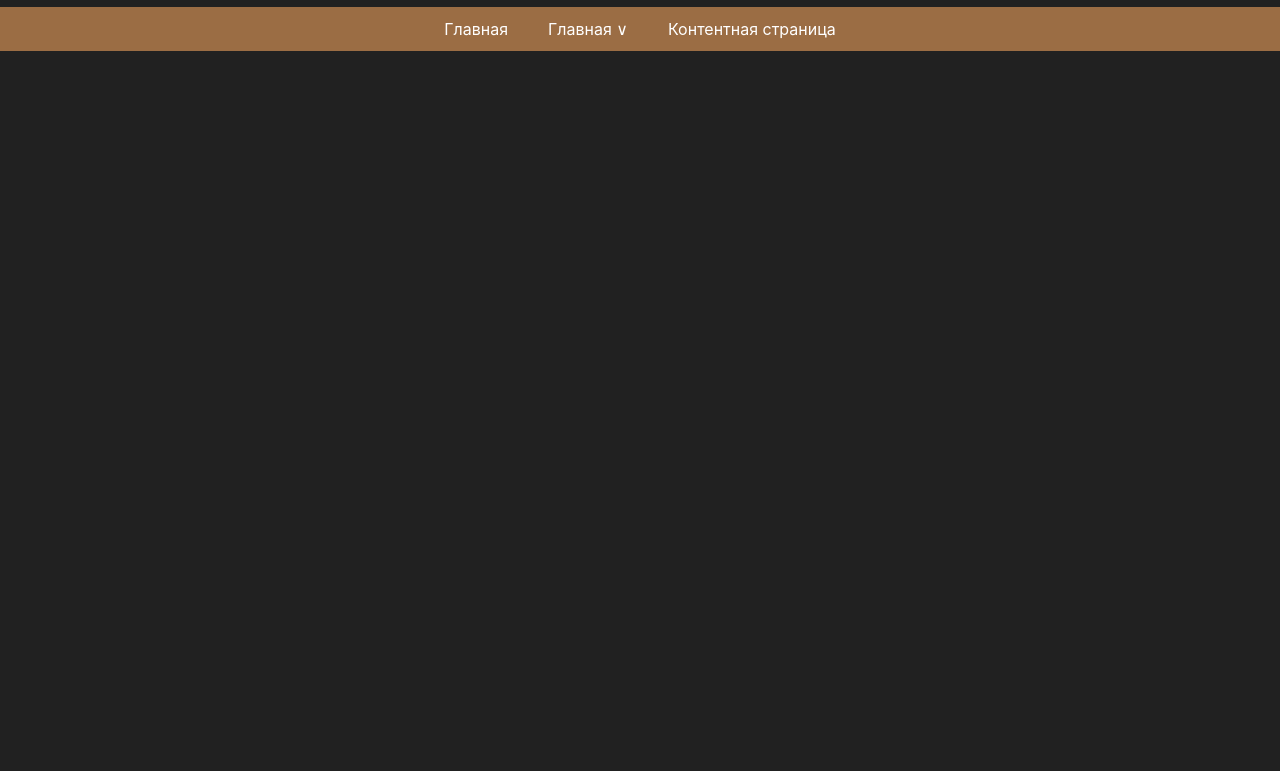
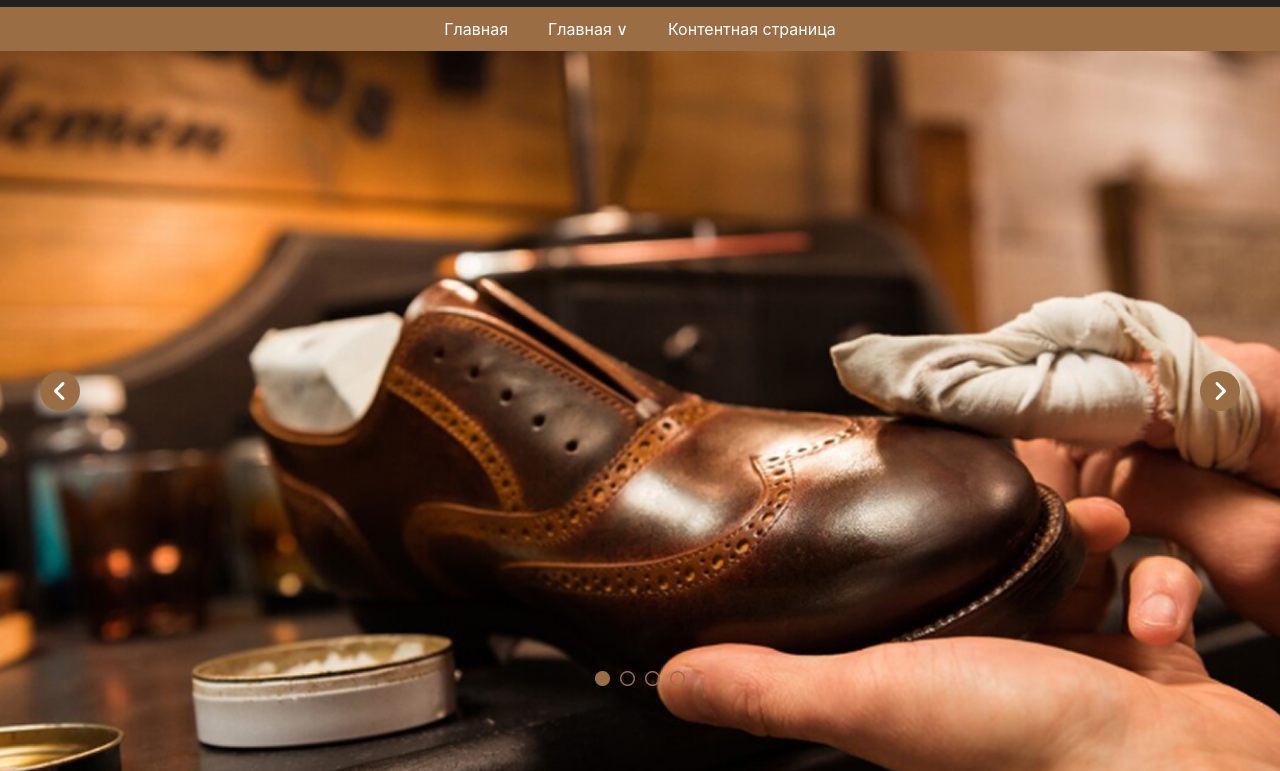
Before and after one commit to MuhammadzodaYunus/Third-Branch-HW, a website: page index.html in a window 1280 px wide. Shown: the part 87-858 px from the top of the page. Before the commit the page ends 800 px from the top, so only its background shows below. Drawn offline with nearby package versions, Linux system fonts and the light colour scheme; files that its build step writes are made by us from their sources.

Commit message:
feat: add header part by first-page

```diff
--- a/index.html
+++ b/index.html
@@ -50,6 +50,28 @@
             </div>
         </nav>
     </header>
+
+    <section>
+        <div class="first-bg">
+            <div class="max-w-[1200px] m-auto">
+                <div class="flex justify-between relative top-80">
+                    <div
+                        class="rounded-[50%] bg-[#9B6D44] w-[40px] h-[40px] text-2xl flex justify-center items-center text-white">
+                        <i class="fa-solid fa-angle-left"></i>
+                    </div>
+                    <div
+                        class="rounded-[50%] bg-[#9B6D44] w-[40px] h-[40px] text-2xl flex justify-center items-center text-white">
+                        <i class="fa-solid fa-angle-right"></i>
+                    </div>
+                </div>
+                <div class="flex justify-center relative lg:top-145 top-125">
+                    <img  src="./img.png/Group 3.png" alt="">
+                </div>
+            </div>
+
+        </div>
+
+    </section>
 </body>
 
 </html>
--- a/src/input.css
+++ b/src/input.css
@@ -1 +1,9 @@
 @import "tailwindcss";
+.first-bg{
+    width: 100%;
+    height: 90vh;
+    background-image:url(../img.png/image\ 4.png);
+    background-repeat: no-repeat;
+    background-size: cover;
+    background-position: center;
+}
```
Also changed, not shown: img.png/Group 3.png (added), img.png/image 4.png (added).
